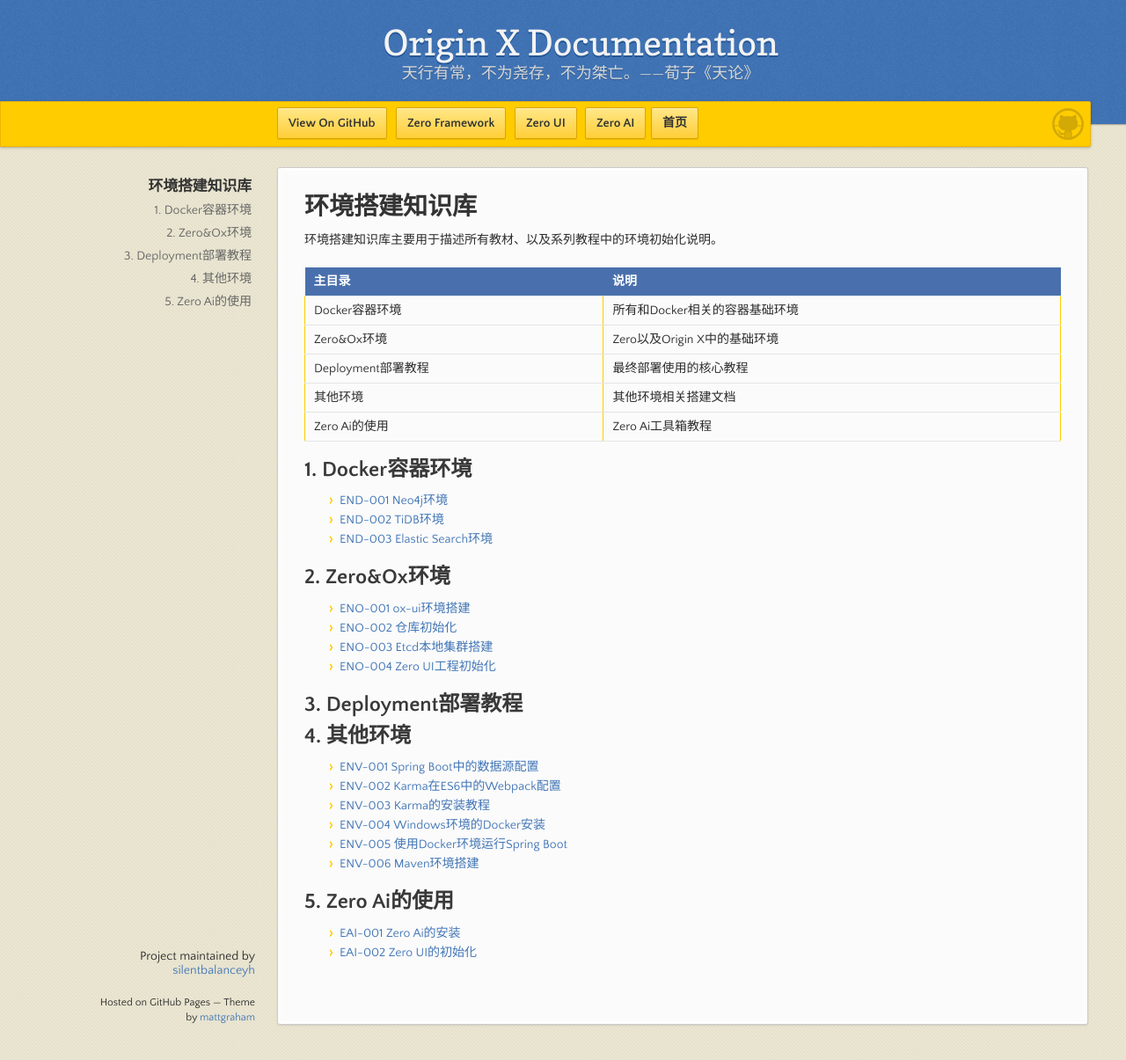
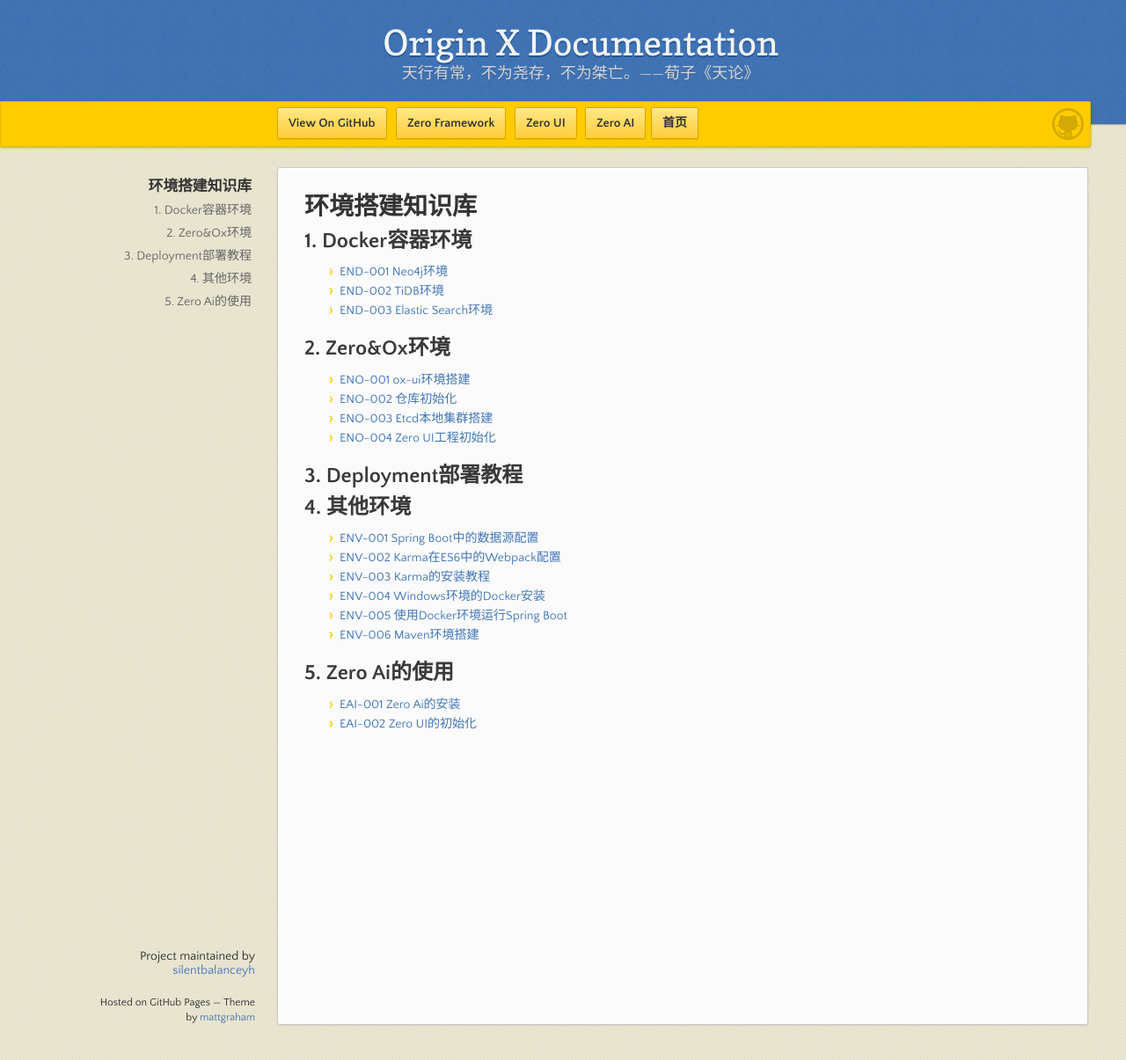
Before and after one commit to silentbalanceyh/mi-kb, a Jekyll site: the page built from environment/main.md, in a window 1280 px wide and 1205 px high. Shown: the whole window at 88% size. Built offline with Jekyll 4.4.1, drawn with Linux system fonts in a browser that asks for light colours; our own code applies the rules of GitHub Pages for plain Markdown files.

Commit message:
Ox文档

```diff
--- a/environment/main.md
+++ b/environment/main.md
@@ -1,14 +1,4 @@
 # 环境搭建知识库
-
-环境搭建知识库主要用于描述所有教材、以及系列教程中的环境初始化说明。
-
-| 主目录 | 说明 |
-| :--- | :--- |
-| Docker容器环境 | 所有和Docker相关的容器基础环境 |
-| Zero&Ox环境 | Zero以及Origin X中的基础环境 |
-| Deployment部署教程 | 最终部署使用的核心教程 |
-| 其他环境 | 其他环境相关搭建文档 |
-| Zero Ai的使用 | Zero Ai工具箱教程 |
 
 ## 1. Docker容器环境
 
```
Also changed, not shown: SUMMARY.md (+0 -1 lines).
